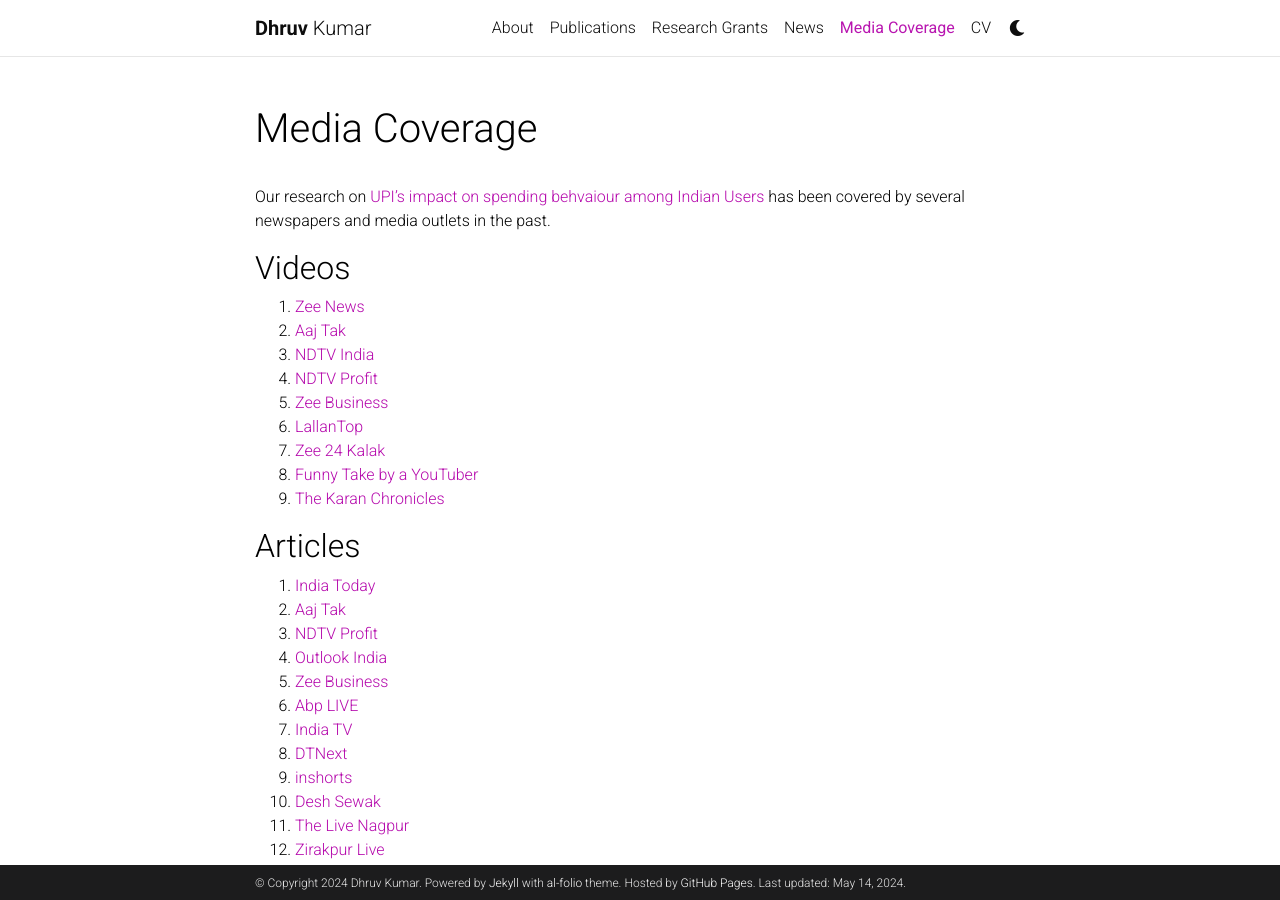
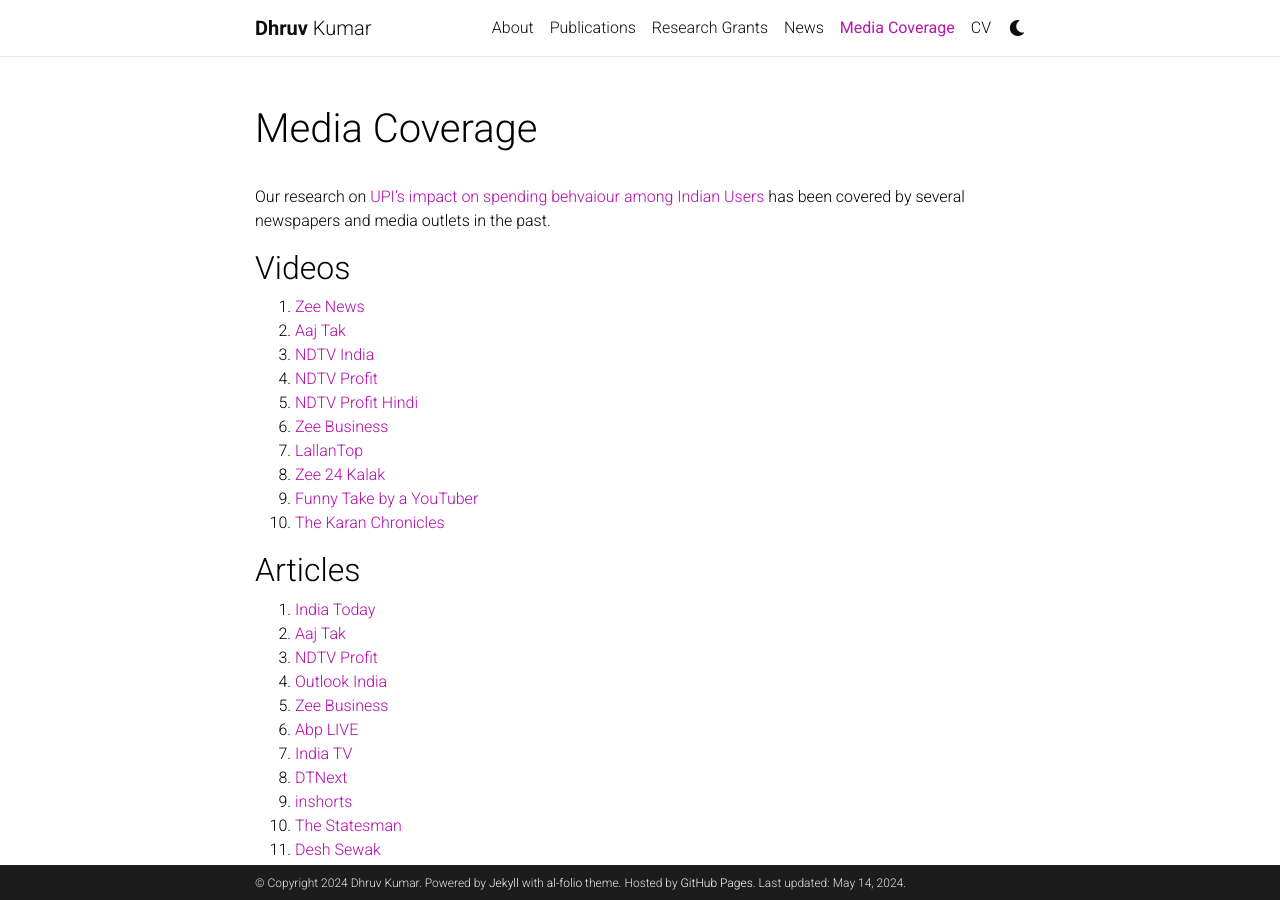
Before and after one commit to kudhru/kudhru.github.io, a Jekyll site: the page built from _pages/press.md, in a window 1280 px wide and 900 px high. Built offline with Jekyll 4.4.1, drawn with Linux system fonts in a browser that asks for light colours; comment, search, counter and statistics services are not loaded; a style sheet for code colours, icons or effects is not loaded.

Commit message:
add more media coverage

```diff
--- a/_pages/press.md
+++ b/_pages/press.md
@@ -16,6 +16,7 @@
 2. [Aaj Tak](https://www.aajtak.in/business/utility/video/upi-making-users-to-overspend-while-some-helping-saving-iit-delhi-survey-reveals-1941206-2024-05-10)
 3. [NDTV India](https://www.youtube.com/watch?v=zUzGH9r_BwU)
 4. [NDTV Profit](https://www.youtube.com/watch?v=VcfFPmTLkUM)
+5. [NDTV Profit Hindi](https://hindi.ndtvprofit.com/videos/personal-finance/upi-payment-addiction-spoiling-budget-of-people-shocking-revelations-in-research-study?src=p1)
 5. [Zee Business](https://www.youtube.com/watch?v=ZQJh0mvkg6A)
 6. [LallanTop](https://www.youtube.com/watch?v=zvvEH6Z4wTA&t=105s)
 7. [Zee 24 Kalak](https://www.pratidintime.com/pratidin-exclusive/from-cash-to-cashless-upis-impact-on-spending-behavior-among-indian-users)
@@ -33,16 +34,17 @@
 7. [India TV](https://www.indiatvnews.com/technology/apps/upi-increases-convenience-but-leading-to-another-problem-here-s-what-experts-have-to-say-2024-05-11-930787)
 8. [DTNext](https://www.dtnext.in/news/business/upi-payments-see-surge-in-india-leading-people-to-overspending-too-experts-784240)
 9. [inshorts](https://inshorts.com/en/news/shocking-new-iiit-delhi-survey-finds-upi-users-are-overspending-1715069074236)
-10. [Desh Sewak](https://www.deshsewak.org/english/news/157214)
-11. [The Live Nagpur](https://thelivenagpur.com/2024/05/05/the-upi-paradox-it-causes-overspending-for-some-but-helps-others-save/)
-12. [Zirakpur Live](https://zirakpurlivein.wordpress.com/2024/05/08/iiit-delhi-survey-confirms-upis-impact-on-overspending-and-savings-among-indians/)
-13. [Prabhat Khabar](https://www.prabhatkhabar.com/ampstories/upi-payments-leading-people-to-overspending-rjv)
-14. [The Tatva](https://www.thetatva.in/india/the-upi-dilemma-some-people-overspend/39095/)
-15. [Startup Pedia](https://startuppedia.in/trending/shocking-new-iiit-delhi-survey-finds-upi-users-are-overspending-4545914)
-16. [Latestly](https://www.latestly.com/technology/upi-payments-surged-in-india-leading-people-to-overspend-on-costly-and-unnecessary-items-too-experts-5956826.html)
-17. [Hi India](https://hiindia.com/upi-payments-see-surge-in-india-leading-people-to-overspending-too-experts/)
-18. [Pratidin Time](https://www.pratidintime.com/pratidin-exclusive/from-cash-to-cashless-upis-impact-on-spending-behavior-among-indian-users)
-19. [Andhra Friends](https://www.andhrafriends.com/topic/1023106-75-of-indians-are-overspending-because-of-upi-and-digital-payment-iiit-delhi-survey/)
+10. [The Statesman](https://www.thestatesman.com/business/upi-payments-see-surge-in-india-leading-people-to-overspending-too-experts-1503299335.html#google_vignette)
+11. [Desh Sewak](https://www.deshsewak.org/english/news/157214)
+12. [The Live Nagpur](https://thelivenagpur.com/2024/05/05/the-upi-paradox-it-causes-overspending-for-some-but-helps-others-save/)
+13. [Zirakpur Live](https://zirakpurlivein.wordpress.com/2024/05/08/iiit-delhi-survey-confirms-upis-impact-on-overspending-and-savings-among-indians/)
+14. [Prabhat Khabar](https://www.prabhatkhabar.com/ampstories/upi-payments-leading-people-to-overspending-rjv)
+15. [The Tatva](https://www.thetatva.in/india/the-upi-dilemma-some-people-overspend/39095/)
+16. [Startup Pedia](https://startuppedia.in/trending/shocking-new-iiit-delhi-survey-finds-upi-users-are-overspending-4545914)
+17. [Latestly](https://www.latestly.com/technology/upi-payments-surged-in-india-leading-people-to-overspend-on-costly-and-unnecessary-items-too-experts-5956826.html)
+18. [Hi India](https://hiindia.com/upi-payments-see-surge-in-india-leading-people-to-overspending-too-experts/)
+19. [Pratidin Time](https://www.pratidintime.com/pratidin-exclusive/from-cash-to-cashless-upis-impact-on-spending-behavior-among-indian-users)
+20. [Andhra Friends](https://www.andhrafriends.com/topic/1023106-75-of-indians-are-overspending-because-of-upi-and-digital-payment-iiit-delhi-survey/)
 
 ## Social Media
 
```
